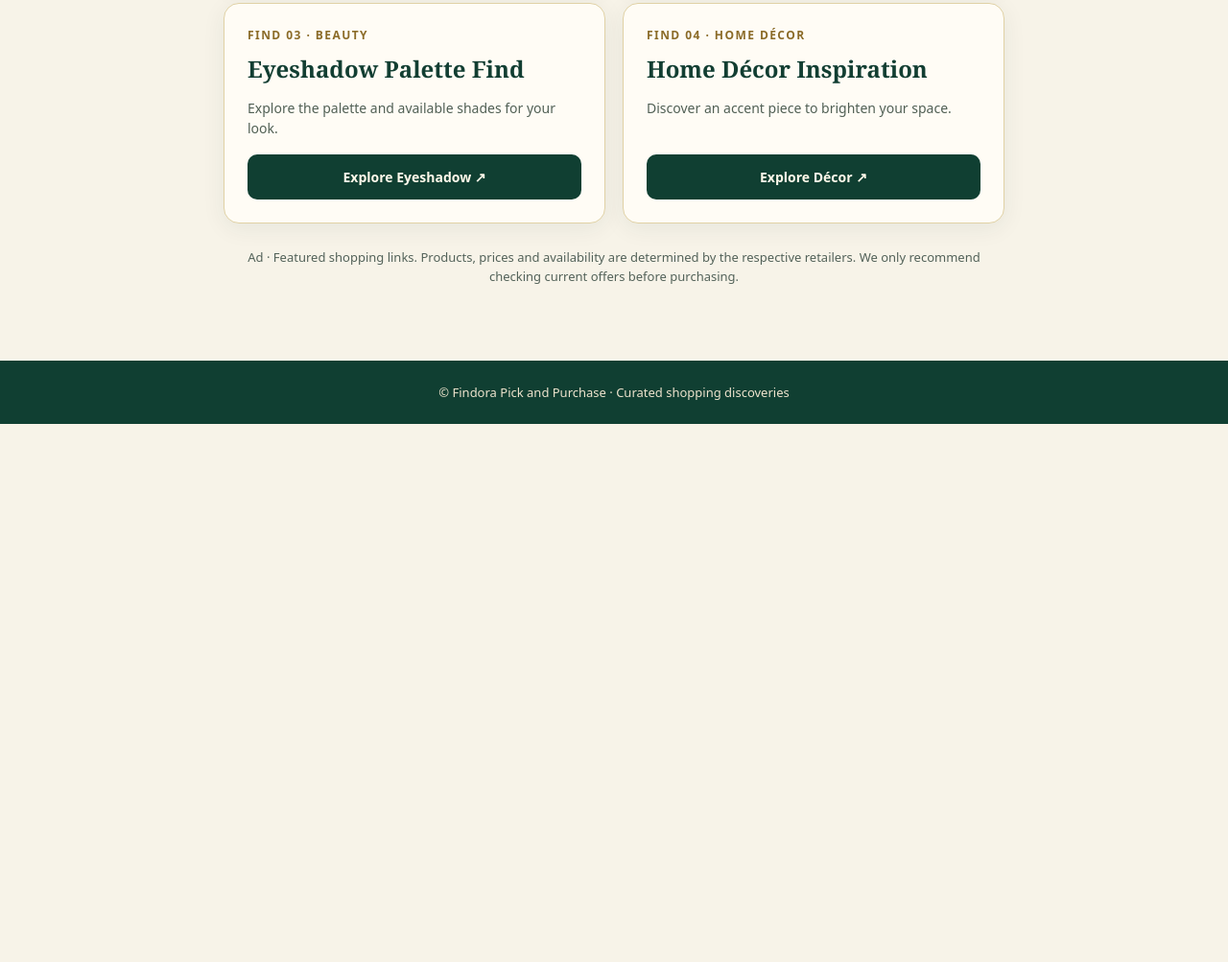
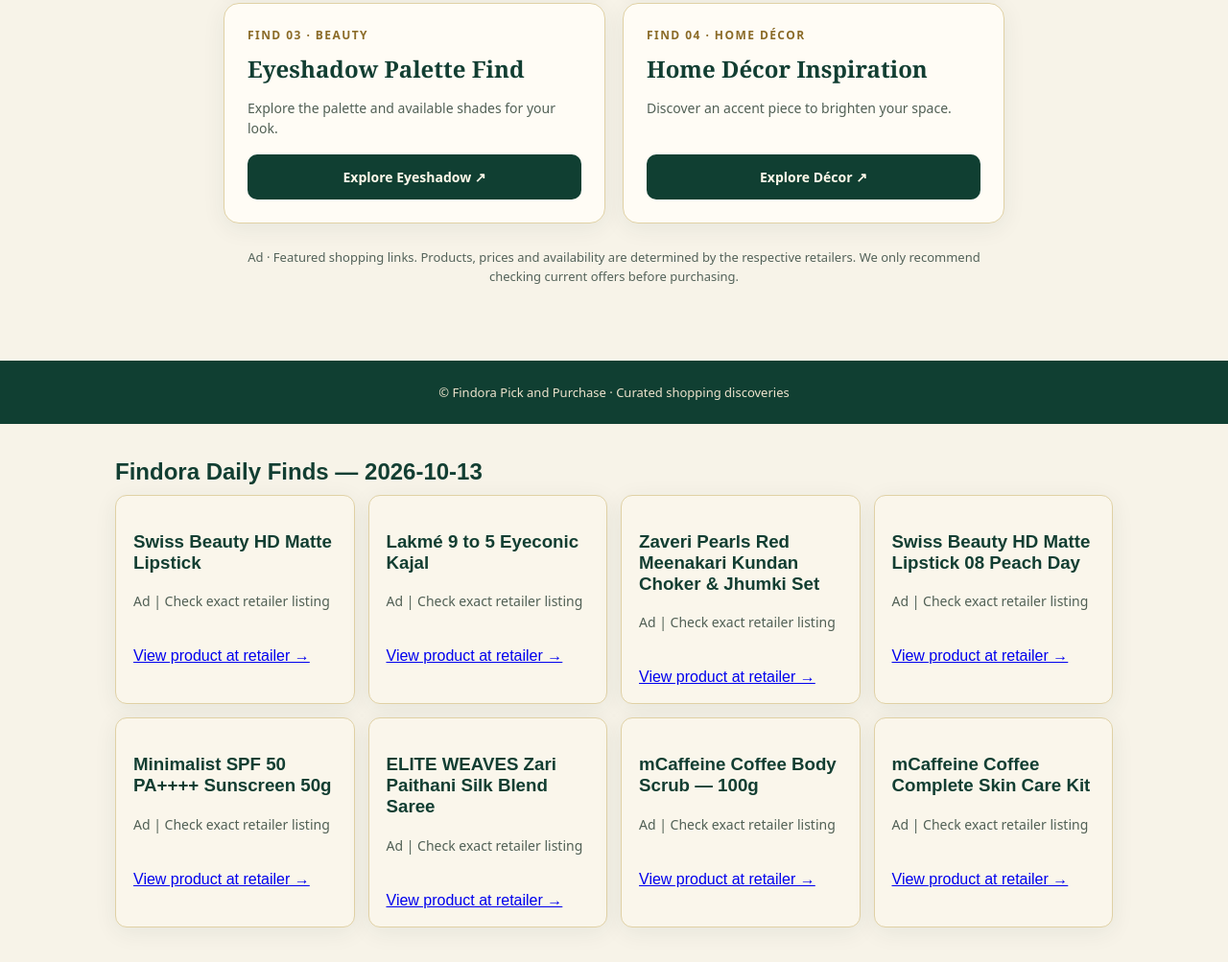
Before and after one commit to abhishekmehrotra1988-lgtm/findora-media, a plain HTML site: page index.html in a window 1280 px wide. Shown: the part 664-1667 px from the top of the page at 96% size. Before the commit the page ends 1106 px from the top, so only its background shows below. Drawn offline with Linux system fonts and the light colour scheme.

Commit message:
Update eight Findora daily shop products 2026-10-13

```diff
--- a/index.html
+++ b/index.html
@@ -21,4 +21,11 @@
 <article><div class="number">FIND 04 · HOME DÉCOR</div><h2>Home Décor Inspiration</h2><p>Discover an accent piece to brighten your space.</p><a class="shop" href="https://ajiio.in/4oDK9t0" target="_blank" rel="noopener noreferrer sponsored">Explore Décor ↗</a></article>
 </div>
 <p class="note">Ad · Featured shopping links. Products, prices and availability are determined by the respective retailers. We only recommend checking current offers before purchasing.</p>
-</main><footer>© Findora Pick and Purchase · Curated shopping discoveries</footer></body></html>
+</main><footer>© Findora Pick and Purchase · Curated shopping discoveries</footer><!-- FINDORA DAILY START --><section style="font-family:Arial,sans-serif;margin:36px auto;max-width:1040px"><h2>Findora Daily Finds — 2026-10-13</h2><div style="display:grid;grid-template-columns:repeat(auto-fit,minmax(215px,1fr));gap:14px"><article style="background:#faf6eb;border-radius:12px;padding:18px"><h3>Swiss Beauty HD Matte Lipstick</h3><p>Ad | Check exact retailer listing</p><a href="https://bitli.in/5fgllke" rel="sponsored noopener noreferrer" target="_blank">View product at retailer →</a></article>
+<article style="background:#faf6eb;border-radius:12px;padding:18px"><h3>Lakmé 9 to 5 Eyeconic Kajal</h3><p>Ad | Check exact retailer listing</p><a href="https://bitli.in/gometxa" rel="sponsored noopener noreferrer" target="_blank">View product at retailer →</a></article>
+<article style="background:#faf6eb;border-radius:12px;padding:18px"><h3>Zaveri Pearls Red Meenakari Kundan Choker &amp; Jhumki Set</h3><p>Ad | Check exact retailer listing</p><a href="https://bitli.in/z8lacdb" rel="sponsored noopener noreferrer" target="_blank">View product at retailer →</a></article>
+<article style="background:#faf6eb;border-radius:12px;padding:18px"><h3>Swiss Beauty HD Matte Lipstick 08 Peach Day</h3><p>Ad | Check exact retailer listing</p><a href="https://bitli.in/qjRplQt" rel="sponsored noopener noreferrer" target="_blank">View product at retailer →</a></article>
+<article style="background:#faf6eb;border-radius:12px;padding:18px"><h3>Minimalist SPF 50 PA++++ Sunscreen 50g</h3><p>Ad | Check exact retailer listing</p><a href="https://bitli.in/4zFyHt4" rel="sponsored noopener noreferrer" target="_blank">View product at retailer →</a></article>
+<article style="background:#faf6eb;border-radius:12px;padding:18px"><h3>ELITE WEAVES Zari Paithani Silk Blend Saree</h3><p>Ad | Check exact retailer listing</p><a href="https://myntr.it/Yny4Ku9" rel="sponsored noopener noreferrer" target="_blank">View product at retailer →</a></article>
+<article style="background:#faf6eb;border-radius:12px;padding:18px"><h3>mCaffeine Coffee Body Scrub — 100g</h3><p>Ad | Check exact retailer listing</p><a href="https://bitli.in/p3DpH3p" rel="sponsored noopener noreferrer" target="_blank">View product at retailer →</a></article>
+<article style="background:#faf6eb;border-radius:12px;padding:18px"><h3>mCaffeine Coffee Complete Skin Care Kit</h3><p>Ad | Check exact retailer listing</p><a href="https://bitli.in/V5fINhQ" rel="sponsored noopener noreferrer" target="_blank">View product at retailer →</a></article></div></section><!-- FINDORA DAILY END --></body></html>
```
